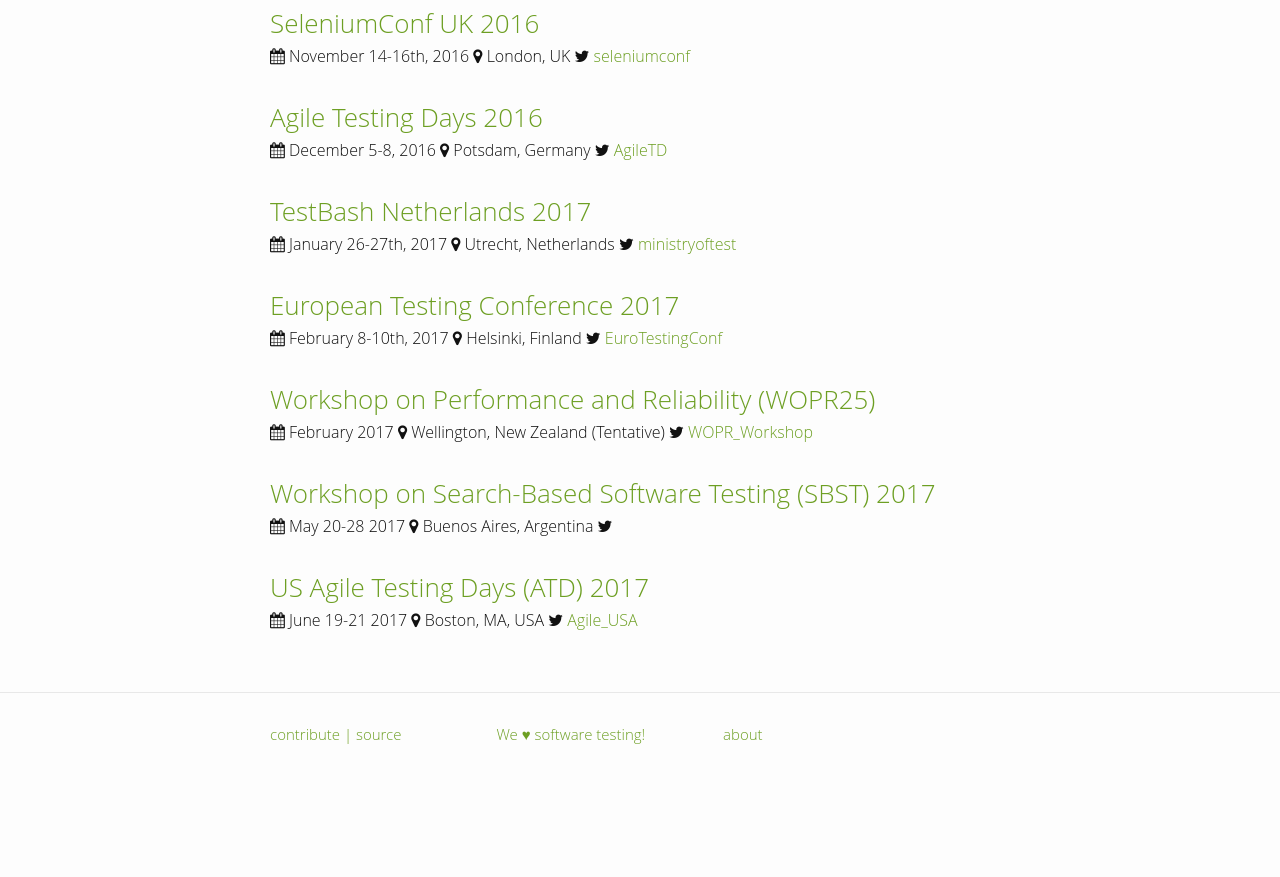
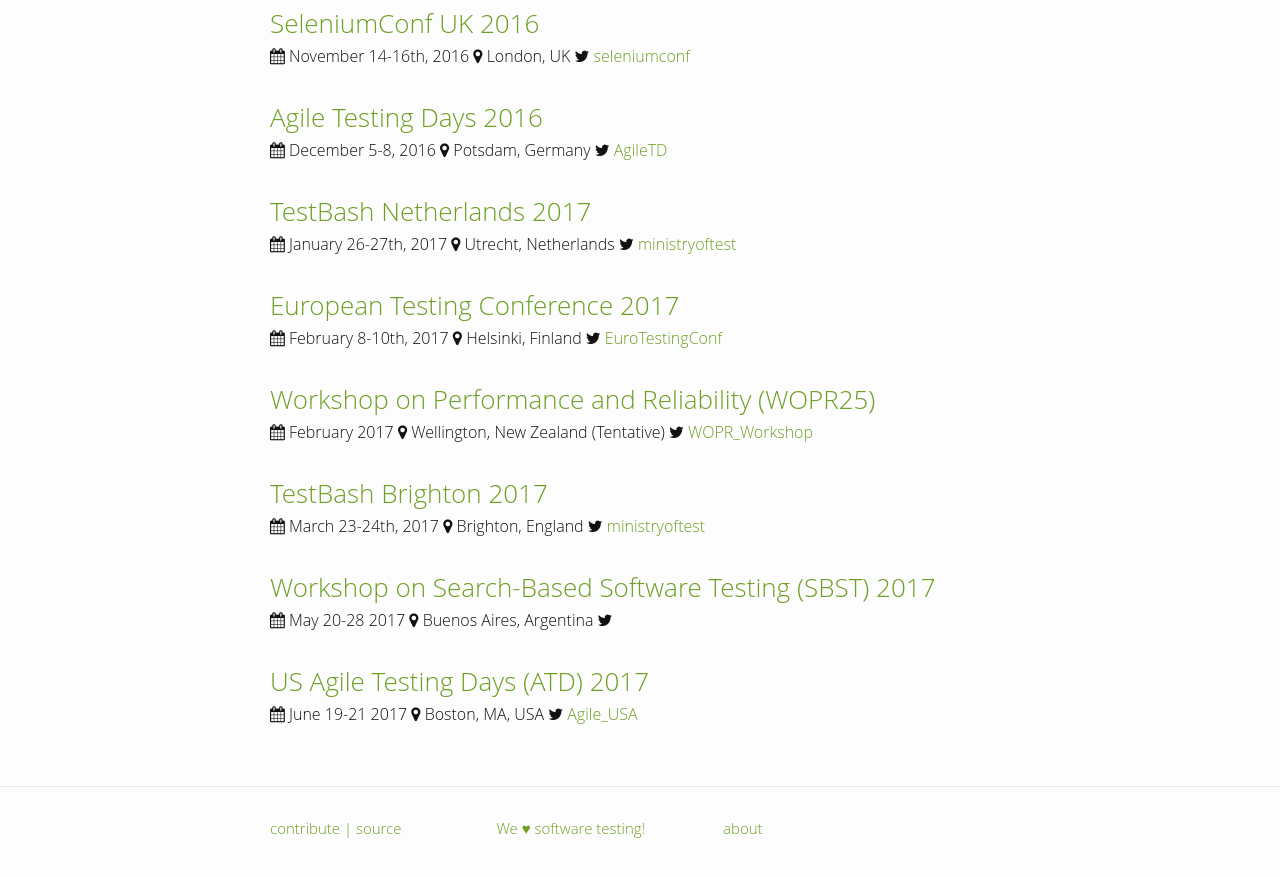
Before and after one commit to TestingConferences/testingconferences.github.io, a Jekyll site: the page built from index.html, in a window 1280 px wide and 900 px high, scrolled down 2259 px. Shown: the top 877 px of the window. Built offline with Jekyll 4.4.1, drawn with Linux system fonts in a browser that asks for light colours; before the commit the page ends 3065 px from its top, so only the background shows below that.

Commit message:
added testbash brighton

```diff
--- a/_data/current.yml
+++ b/_data/current.yml
@@ -158,6 +158,12 @@
   url: http://www.performance-workshop.org/
   twitter: WOPR_Workshop
 
+- name: TestBash Brighton 2017
+  location: Brighton, England
+  dates: "March 23-24th, 2017"
+  url: http://www.ministryoftesting.com/training-events/testbash-brighton-2017/
+  twitter: ministryoftest
+
 - name: Workshop on Search-Based Software Testing (SBST) 2017
   location: Buenos Aires, Argentina
   dates: "May 20-28 2017"
```
